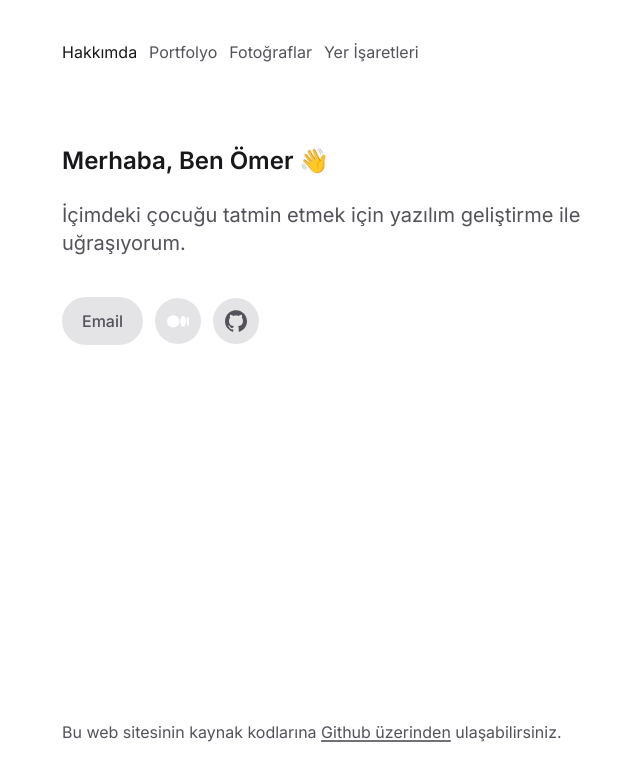
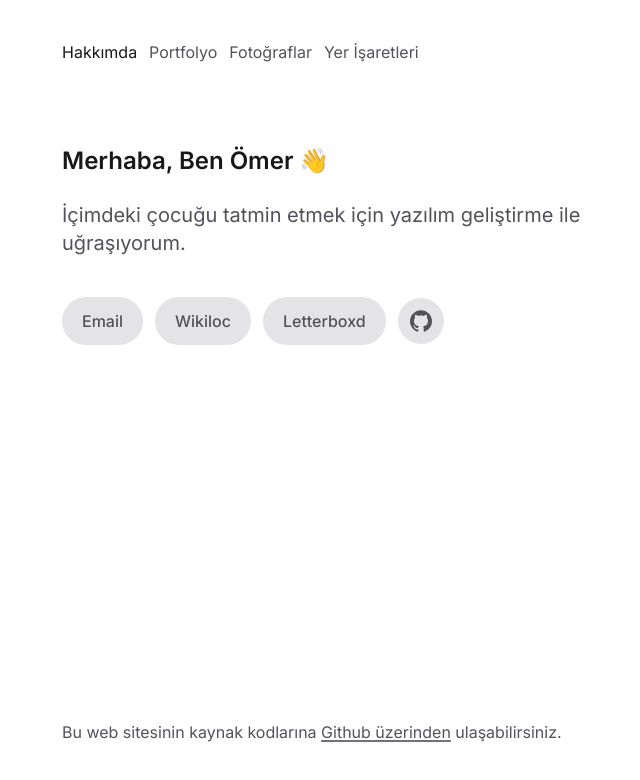
Before and after one commit to omeralpi/homepage, a Next.js app: page / in a window 1280 px wide. Shown: the top 780 px of the page, without its empty margins (282-922 px from the left). Built offline with nearby package versions, Linux system fonts and the light colour scheme.

Commit message:
chore: update my socials links

```diff
--- a/components/social.tsx
+++ b/components/social.tsx
@@ -1,5 +1,4 @@
 import IconGithub from "@/components/icons/github";
-import IconMedium from "@/components/icons/medium";
 import Link from "@/components/link";
 import { META } from "@/data/meta";
 
@@ -25,8 +24,12 @@ export default function Social() {
         <span className="mx-2 font-medium">Email</span>
       </SocialButton>
 
-      <SocialButton href={META.social.medium}>
-        <IconMedium />
+      <SocialButton href={META.social.wikiloc}>
+        <span className="mx-2 font-medium">Wikiloc</span>
+      </SocialButton>
+
+      <SocialButton href={META.social.letterboxd}>
+        <span className="mx-2 font-medium">Letterboxd</span>
       </SocialButton>
 
       <SocialButton href={META.social.github}>
--- a/data/meta.ts
+++ b/data/meta.ts
@@ -1,12 +1,14 @@
 export const META = {
-  title: "Ömer Alpı",
+  title: "Ömer Alpi",
   description: "",
   url: "https://alpi.dev",
-  email: "admin@alpi.dev",
+  email: "alpidev@icloud.com",
   name: "Ömer Alpı",
   social: {
     unsplash: "https://unsplash.com/@alpidev",
     medium: "https://medium.com/@alpidev",
-    github: "https://github.com/devalpi",
+    github: "https://github.com/omeralpi",
+    letterboxd: "https://letterboxd.com/devalpi/",
+    wikiloc: "https://www.wikiloc.com/wikiloc/user.do?id=13862390",
   },
 };
```
